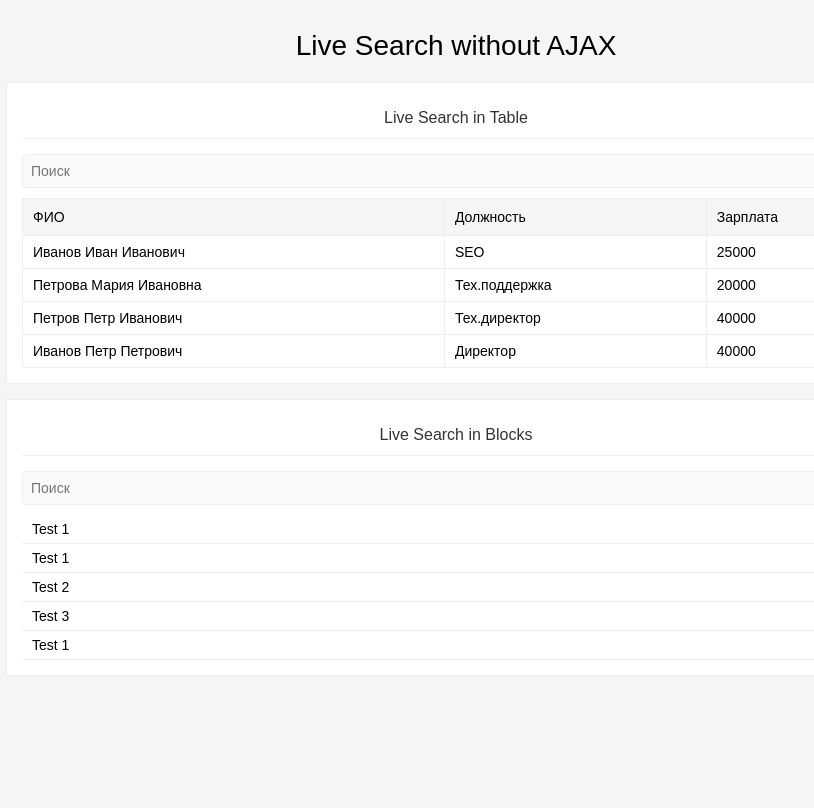
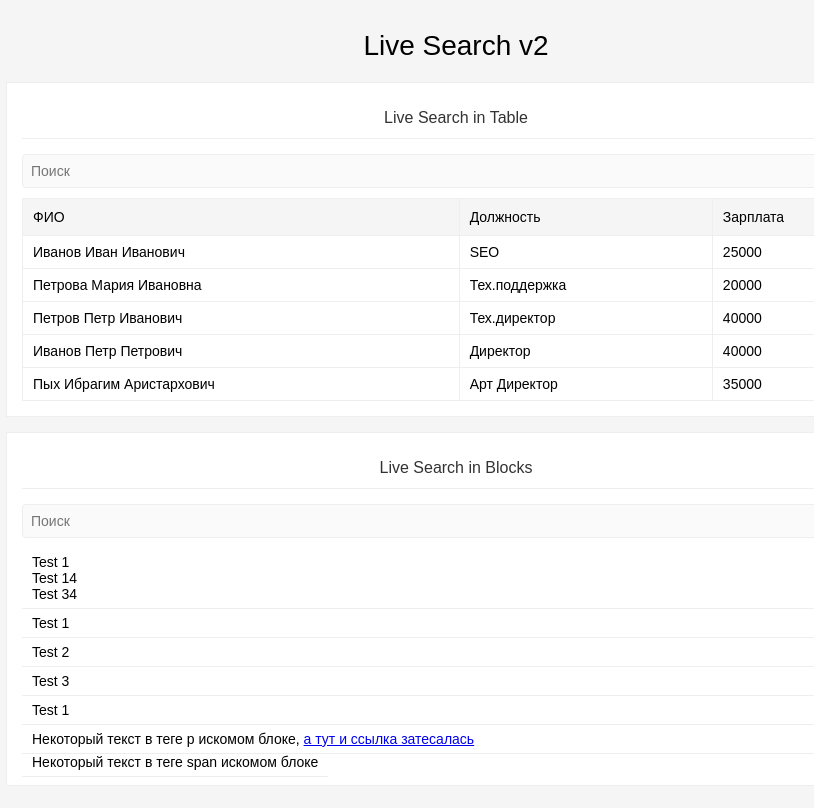
Before and after one commit to ImFuryPro/JustLiveSearch-v2, a plain HTML site: page index.html in a window 1280 px wide. Shown: the whole page, without its empty margins (184-998 px from the left). Drawn offline with Linux system fonts and the light colour scheme.

Commit message:
update README.md, update liveSearch.js & fix demo

```diff
--- a/index.html
+++ b/index.html
@@ -2,13 +2,13 @@
 <html lang="en">
     <head>
         <meta charset="UTF-8">
-        <title>Live Search v1.1 by ImFuryPro</title>
+        <title>Live Search v2 by ImFuryPro</title>
         <link rel="stylesheet" type="text/css" href="./css/justStyle-v3.0.css">
     </head>
     <body>
         <div id="main" class="height100">
             <div class="mainContent">
-                <h1>Live Search without AJAX</h1>
+                <h1>Live Search v2</h1>
                 <div class="block">
                     <div class="title">Live Search in Table</div>
                     <input data-query="search" type="text" class="field" placeholder="Поиск">
@@ -41,24 +41,33 @@
                                 <td>Директор</td>
                                 <td>40000</td>
                             </tr>
+                            <tr class="employee">
+                                <td>Пых Ибрагим Аристархович</td>
+                                <td>Арт Директор</td>
+                                <td>35000</td>
+                            </tr>
                         </tbody>
                     </table>
                 </div>
                 <div class="block">
                     <div class="title">Live Search in Blocks</div>
-                        <input data-query="searchDiv" type="text" class="field" placeholder="Поиск">
-                        <div data-searchable="searchDiv">
-                            <div class="list">Test 1</div>
-                            <div class="list">Test 1</div>
-                            <div class="list">Test 2</div>
-                            <div class="list">Test 3</div>
-                            <div class="list">Test 1</div>
+                    <input data-query="searchDiv" type="text" class="field" placeholder="Поиск">
+                    <div data-searchable="searchDiv">
+                        <div class="list">
+                            <div>Test 1</div>
+                            <p>Test 14</p>
+                            <span>Test 34</span>
                         </div>
+                        <div class="list">Test 1</div>
+                        <div class="list">Test 2</div>
+                        <div class="list">Test 3</div>
+                        <div class="list">Test 1</div>
+                        <p class="list">Некоторый текст в теге p искомом блоке, <a href="https://imfurypro.ru/" target="_blank">а тут и ссылка затесалась</a></p>
+                        <span class="list">Некоторый текст в теге span искомом блоке</span>
                     </div>
                 </div>
             </div>
         </div>
-
-        <script type="text/javascript" src="./js/liveSearch.js"></script>
+        <script src="./js/liveSearch.js"></script>
     </body>
 </html>
--- a/js/liveSearch.js
+++ b/js/liveSearch.js
@@ -11,22 +11,22 @@
 
 document.addEventListener("DOMContentLoaded", function () {
     let inputList      = document.querySelectorAll('input[data-query]'),
-        searchBlock    = document.querySelectorAll('[data-result]'),
+        searchBlock    = document.querySelectorAll('[data-searchable]'),
         searchElements = "";
 
     inputList.forEach(input => {
         input.addEventListener("keyup", function () {
             searchBlock.forEach(search => {
                 // Проверяем совпадение поисковой строки и блока с искомыми элементами
-                if (this.dataset.query === search.dataset.result) {
+                if (this.dataset.query === search.dataset.searchable) {
                     // Определяем тег искомого блока
-                    // Для TABLE - ищем tr, для DIV - одноименный тег
+                    // Для TABLE - ищем tr, для DIV - ищем div, p, span
                     switch (search.tagName) {
                         case "TABLE":
                             searchElements = search.querySelectorAll("tr");
                             break;
                         case "DIV":
-                            searchElements = search.querySelectorAll("div");
+                            searchElements = search.querySelectorAll("div, p, span");
                             break;
                         default:
                             searchElements = search.querySelectorAll("div");
```
Also changed, not shown: 1 other file.
